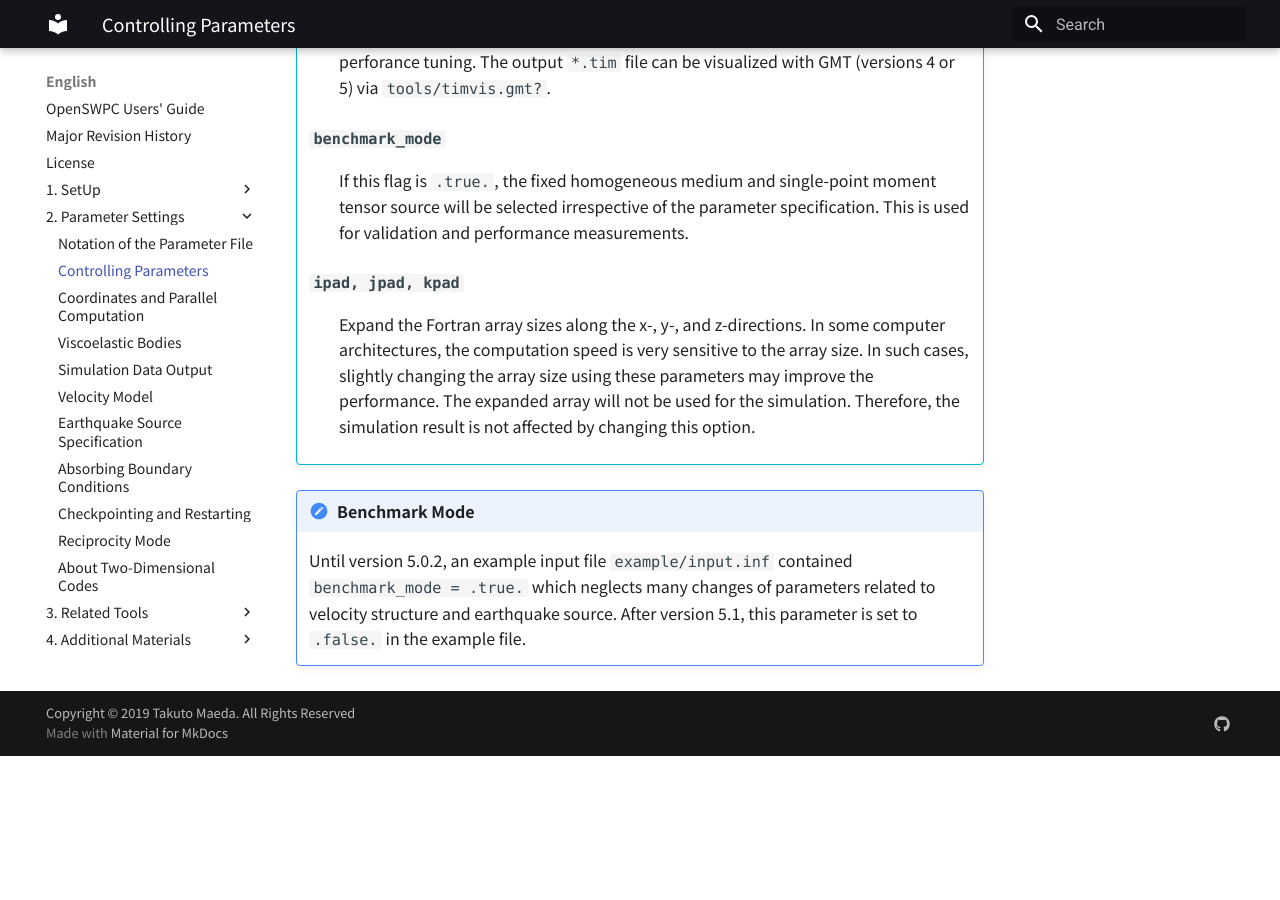
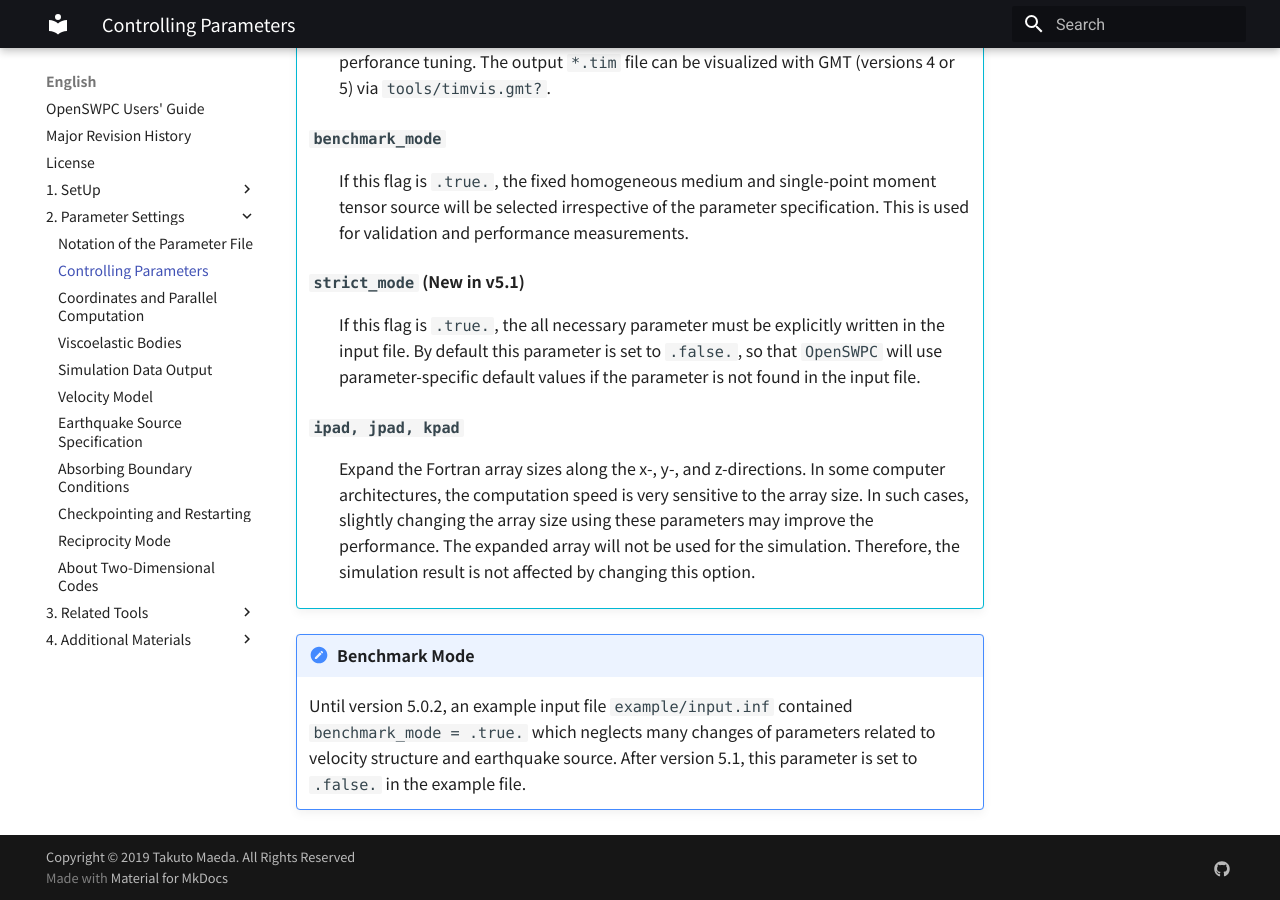
Before and after one commit to OpenSWPC/OpenSWPC, an MkDocs documentation site: the page built from doc/md/English/2._Parameter_Settings/0202_env.md, in a window 1280 px wide and 900 px high, scrolled down 770 px. Built offline with MkDocs 1.6.1 and Material for MkDocs 9.7.7, drawn with Linux system fonts in a browser that asks for light colours; some web fonts are replaced; before the commit the page ends 1526 px from its top, so only the background shows below that.

Commit message:
Add strict_mode descriptions

```diff
--- a/doc/md/English/2._Parameter_Settings/0202_env.md
+++ b/doc/md/English/2._Parameter_Settings/0202_env.md
@@ -28,6 +28,10 @@
     the parameter specification. This is used for validation and
     performance measurements.
 
+    **`strict_mode`** **(New in v5.1)**
+    : If this flag is `.true.`, the all necessary parameter must be explicitly written in the input file.
+    By default this parameter is set to `.false.`, so that `OpenSWPC` will use parameter-specific default values if the parameter is not found in the input file.
+
     **`ipad, jpad, kpad`**
     : Expand the Fortran array sizes along the x-, y-, and z-directions.
     In some computer architectures, the computation speed is very
```
Also changed, not shown: doc/md/Japanese/2._パラメタ設定/0202_env.md (+3 -0 lines).
